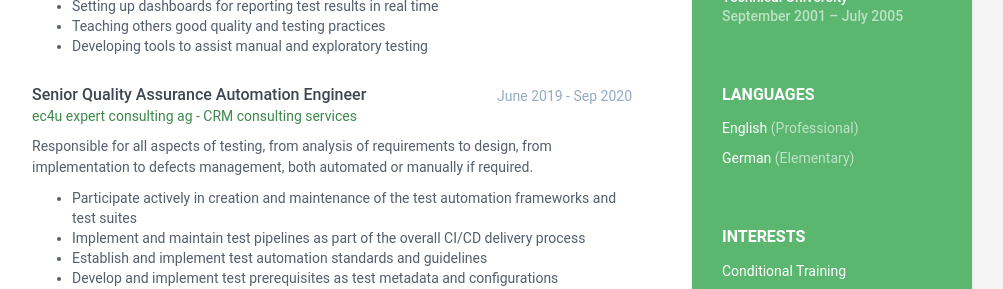
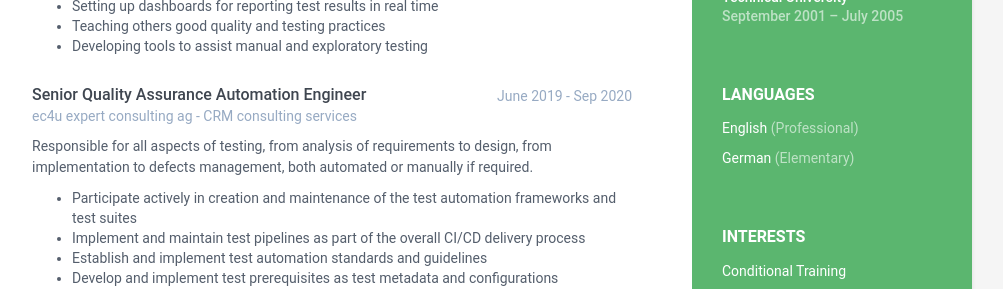
Before and after one commit to ivodimitrov/resume, a Jekyll site: the page built from index.html, in a window 1280 px wide. Shown: the part 1055-1344 px from the top of the page, without its empty margins (168-1171 px from the left). Built offline with Jekyll 4.4.1, drawn with Linux system fonts in a browser that asks for light colours.

Commit message:
Add conditional link for experience company

```diff
--- a/_includes/experiences.html
+++ b/_includes/experiences.html
@@ -22,7 +22,11 @@
             <div class="company">
 
                 <span class="company-title">
-                    <a target="_blank" href="{{ experience.link }}">{{ experience.company }}</a>
+                  {% if experience.link %}
+                  <a target="_blank" href="{{ experience.link }}">{{ experience.company }}</a>
+                  {% else %}
+                  {{ experience.company }}
+                  {% endif %}
                 </span>
 
             </div>
```
